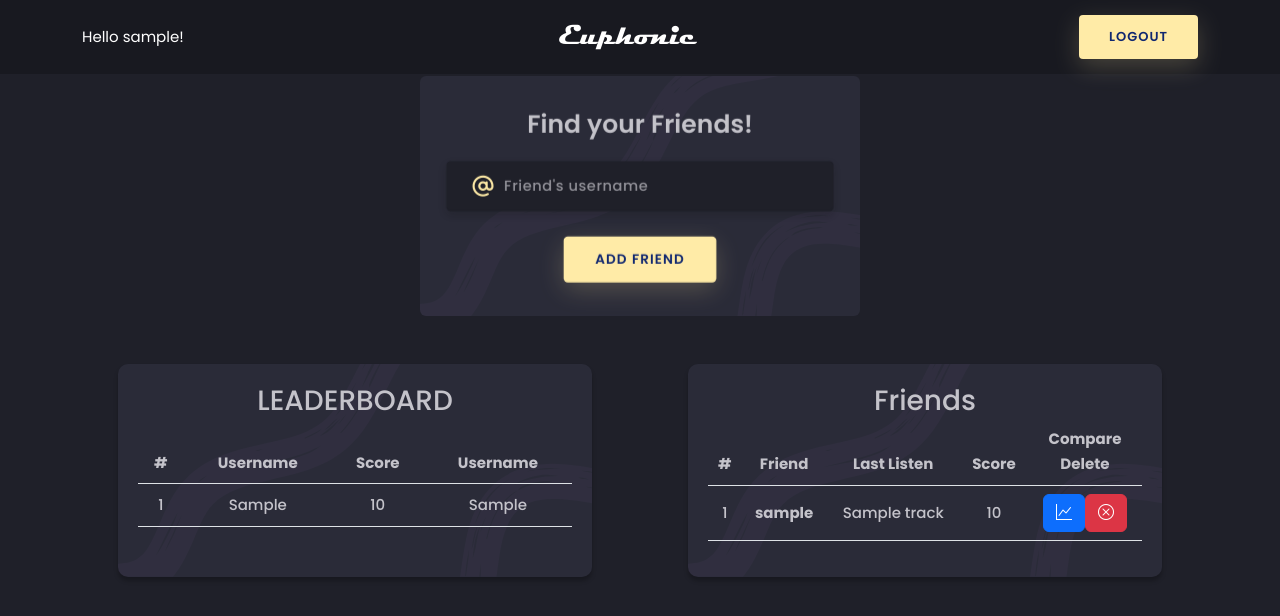
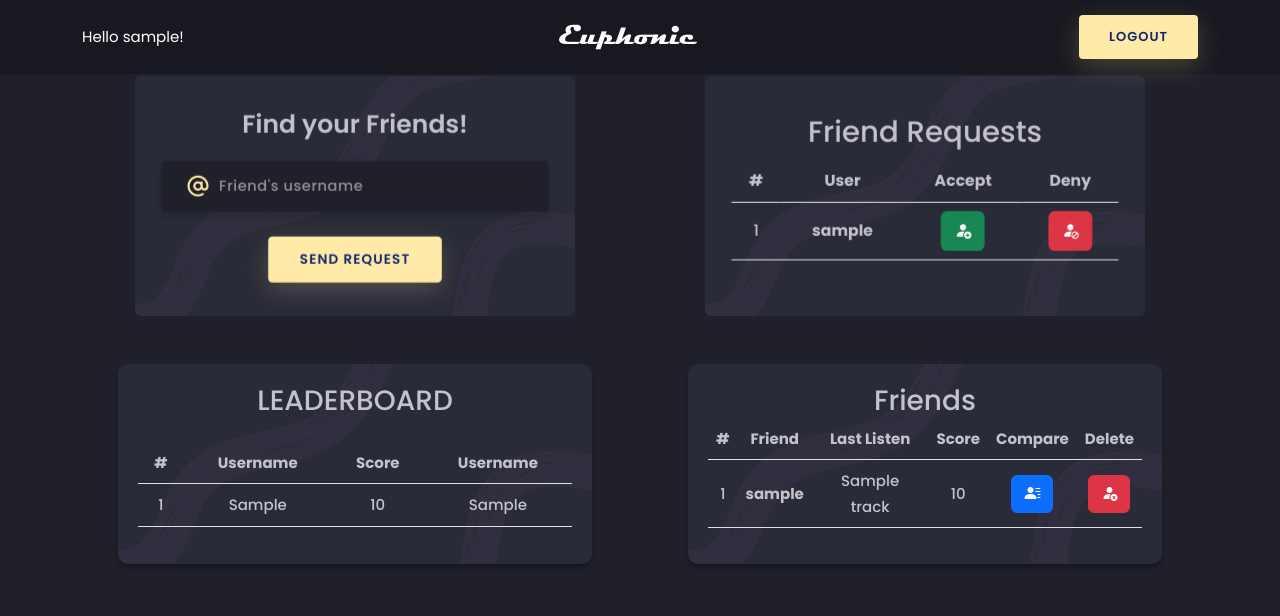
Before and after one commit to Scooney6/Euphonic, a Flask app: template Flask/templates/home.html in a window 1280 px wide. Shown: the top 616 px of the page. Run offline with Flask 2, Linux system fonts and the light colour scheme; the template is opened without the code that fills it: most values are stand-ins (such as "Sample title", 1, 10 or a date in 2020); parts of the project's set-up code (start-up, migrations or seed data) failed here and were passed over; some libraries are stand-ins or nearby versions.

Commit message:
Adding Friend Request

```diff
--- a/Flask/templates/compare.html
+++ b/Flask/templates/compare.html
@@ -103,7 +103,7 @@
         </div>
     </div>
 
-    <!-- Modal -->
+    <!-- Error Modal -->
     <div class="modal fade" id="errorModal" tabindex="-1" aria-labelledby="errorModalLabel" aria-hidden="true">
         <div class="modal-dialog">
             <div class="modal-content">
--- a/Flask/templates/home.html
+++ b/Flask/templates/home.html
@@ -39,25 +39,73 @@
     <div class="section mt-3">
         <div class="container justify-content-around">
             <div class="row justify-content-around">
+                <div class="col">
                     <div class="text-center align-self-center">
                         <div class="card-3d-wrap-friends mx-auto">
                             <div class="card-friends">
                                 <div class="center-wrap">
                                     <div class="section text-center">
                                         <h4 class="mb-1 pb-3">Find your Friends!</h4>
-                                    <form action="{{ url_for('addFriendRoute') }}" method="POST">
+                                        <form action="{{ url_for('addFriendRoute') }}">
                                             <div class="form-group">
                                                 <input type="username" name="friend_username" class="form-style"
-                                                placeholder="Friend's username" id="friend_username" autocomplete="off">
+                                                    placeholder="Friend's username" id="friend_username"
+                                                    autocomplete="off">
                                                 <i class="input-icon uil uil-at"></i>
                                             </div>
-                                        <input type="submit" class="bttn mt-4" value="Add Friend">
+                                            <input type="submit" class="bttn mt-4" value="Send Request">
                                         </form>
                                     </div>
                                 </div>
                             </div>
                         </div>
                     </div>
+                </div>
+                {% if friend_request_data %}
+                <div class="col">
+                    <div class="text-center align-self-center">
+                        <div class="card-3d-wrap-friends mx-auto">
+                            <div class="card-friends">
+                                <div class="center-wrap">
+                                    <div class="section text-center">
+                                        <h3>Friend Requests</h3>
+                                        <table class="table">
+                                            <thead>
+                                                <tr>
+                                                    <th scope="col">#</th>
+                                                    <th scope="col">User</th>
+                                                    <th scope="col">Accept</th>
+                                                    <th scope="col">Deny</th>
+                                                </tr>
+                                            </thead>
+                                            <tbody>
+                                                {% for key,friend in friend_request_data.items() %}
+                                                <tr>
+                                                    <td class="align-middle">{{ loop.index }}</td>
+                                                    <td class="align-middle"><b>{{ friend['username'] }}</td>
+                                                    <td class="align-middle">
+                                                        <a href="{{ url_for('addFriendRoute', friend_username=friend['username']) }}"
+                                                            class="btn btn-success"><i
+                                                                class="bi bi-person-fill-add"></i><span
+                                                                class="visually-hidden">Accept</span></a>
+                                                    </td>
+                                                    <td class="align-middle">
+                                                        <a href="{{ url_for('deleteFriendRoute', friend_username=friend['username']) }}"
+                                                            class="btn btn-danger"><i
+                                                                class="bi bi-person-fill-slash"></i><span
+                                                                class="visually-hidden">Deny</span></a>
+                                                    </td>
+                                                </tr>
+                                                {% endfor %}
+                                            </tbody>
+                                        </table>
+                                    </div>
+                                </div>
+                            </div>
+                        </div>
+                    </div>
+                </div>
+                {% endif %}
             </div>
             <div class="row justify-content-around mt-5">
                 <div class="col mx-5 user justify-content-around">
@@ -95,7 +143,8 @@
                                     <th scope="col">Friend</th>
                                     <th scope="col">Last Listen</th>
                                     <th scope="col">Score</th>
-                                    <th scope="col">Compare<br>Delete</th>
+                                    <th scope="col">Compare</th>
+                                    <th scope="col">Delete</th>
                                 </tr>
                             </thead>
                             <tbody>
@@ -104,22 +153,21 @@
                                     <td class="align-middle">{{ loop.index }}</td>
                                     <td class="align-middle"><b>{{ friend['username'] }}</td>
                                     {% if 'track_href' in friend %}
-                                    <td class="align-middle"><a href="{{ friend['track_href'] }}" class="link">{{ friend['track'] }}</a></td>
+                                    <td class="align-middle"><a href="{{ friend['track_href'] }}" class="link">{{
+                                            friend['track'] }}</a></td>
                                     {% else %}
                                     <td class="align-middle">{{ friend['track'] }}</td>
                                     {% endif %}
                                     <td class="align-middle">{{ friend['score'] }}</td>
                                     <td class="align-middle">
-                                        <div class="btn-group my-auto">
-                                            <a href="{{ url_for('compareRoute', friend_username=friend['username']) }}"><button
-                                                    type="button" class="btn btn-primary"><i
-                                                        class="bi bi-graph-up"></i><span
-                                                        class="visually-hidden">Compare</span></button></a>
-                                            <a
-                                                href="{{ url_for('deleteFriendRoute', friend_username=friend['username']) }}"><button
-                                                    type="button" class="btn btn-danger"><i class="bi bi-x-circle"></i><span
-                                                        class="visually-hidden">Delete</span></button></a>
-                                        </div>
+                                        <a href="{{ url_for('compareRoute', friend_username=friend['username']) }}"
+                                            class="btn btn-primary"><i class="bi bi-person-lines-fill"></i><span
+                                                class="visually-hidden">Compare</span></a>
+                                    </td>
+                                    <td class="align-middle">
+                                        <a href="{{ url_for('deleteFriendRoute', friend_username=friend['username']) }}"
+                                            class="btn btn-danger"><i class="bi bi-person-fill-x"></i><span
+                                                class="visually-hidden">Delete</span></a>
                                     </td>
                                 </tr>
                                 {% endfor %}
@@ -131,7 +179,7 @@
         </div>
     </div>
 
-    <!-- Modal -->
+    <!-- Error Modal -->
     <div class="modal fade" id="errorModal" tabindex="-1" aria-labelledby="errorModalLabel" aria-hidden="true">
         <div class="modal-dialog">
             <div class="modal-content">
--- a/Flask/templates/index.html
+++ b/Flask/templates/index.html
@@ -111,7 +111,7 @@
     </div>
   </div>
 
-  <!-- Modal -->
+  <!-- Error Modal -->
   <div class="modal fade" id="errorModal" tabindex="-1" aria-labelledby="errorModalLabel" aria-hidden="true">
     <div class="modal-dialog">
       <div class="modal-content">
```
Also changed, not shown: Database/db.py (+17 -0 lines), Flask/views.py (+12 -6 lines). Lines whose indentation alone changed are shown as unchanged.
